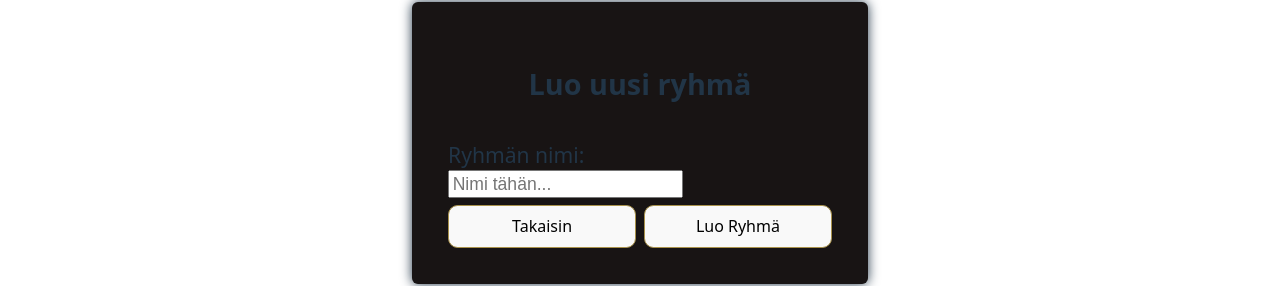
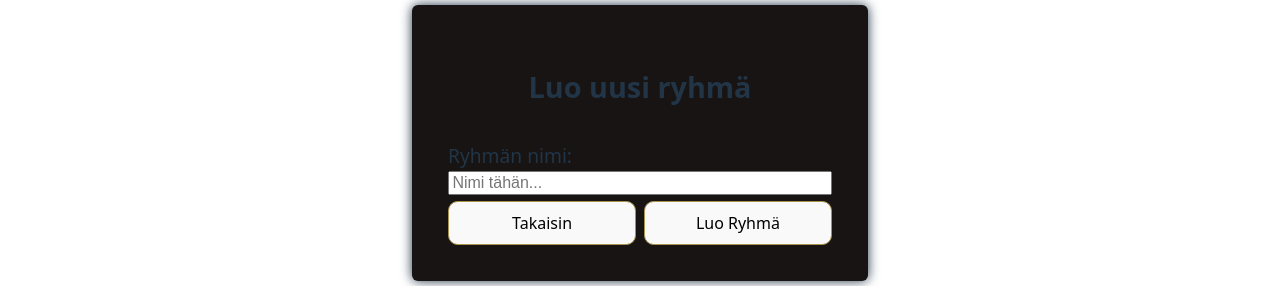
Before and after one commit to Takakontti/SG10-Web-ohjelmoinnin-projekti, a React (Vite) app: page /GroupCreation in a window 1280 px wide. Shown: the part 251-537 px from the top of the page. Built offline with nearby package versions, Linux system fonts and the light colour scheme.

Commit message:
Tehty groupCreation componentistä mobiili ystävällinen

```diff
--- a/src/components/GroupCreation.css
+++ b/src/components/GroupCreation.css
@@ -14,6 +14,16 @@
     border-radius: 5px;
     box-shadow: 0 0 10px;
     background-color: var(--main-bg-color);
+}
+
+.group-creation-form-group {
+    display: flex;
+    flex-wrap: wrap;
+    justify-content: space-between;
+    align-items: center;
+    margin-bottom: 5px;
+    zoom: 1.1;
+    width: 100%;
 }
 
 .group-create-buttons-container {
@@ -42,3 +52,18 @@
 .title {
   margin-bottom: 0;
 }
+
+.group-input {
+    width: 50%;
+}
+
+@media (min-width: 850px) {
+
+    .group-creation-form-group {
+        zoom: 0;
+    }
+
+    .group-input {
+        width: 100%;
+    }
+}
--- a/src/components/GroupCreation.jsx
+++ b/src/components/GroupCreation.jsx
@@ -17,7 +17,7 @@ function groupCreation() {
 
   const validateForm = () => {
     const newErrors = {}
-    if (!groupName.trim()) newErrors.form = 'Ryhmä nimi vaaditaan.'
+    if (!groupName.trim()) newErrors.form = 'Ryhmän nimi vaaditaan.'
 
     // This excludes all unwanted special charactes
     if (/[@#$€%&*^¨~=¿;|§½+\\,/£{}()<>`´¸\[\]":]/.test(groupName)) newErrors.form = 'Sallitut erikoismerkit on = ! ? \' _ -'
@@ -57,9 +57,10 @@ function groupCreation() {
                         {errors.form && <Alert className='group-creation-error' variant="danger" role="alert">{errors.form}</Alert>}
                         {success.form && <Alert className='group-creation-success' variant="success" role="alert">{success.form}</Alert>}
                     </div>
-                    <Form.Group className="mb-3">
+                    <Form.Group className="group-creation-form-group">
                         <Form.Label>Ryhmän nimi:</Form.Label>
                         <Form.Control
+                        className='group-input'
                         type="text"
                         placeholder="Nimi tähän..."
                         value={groupName}
```
